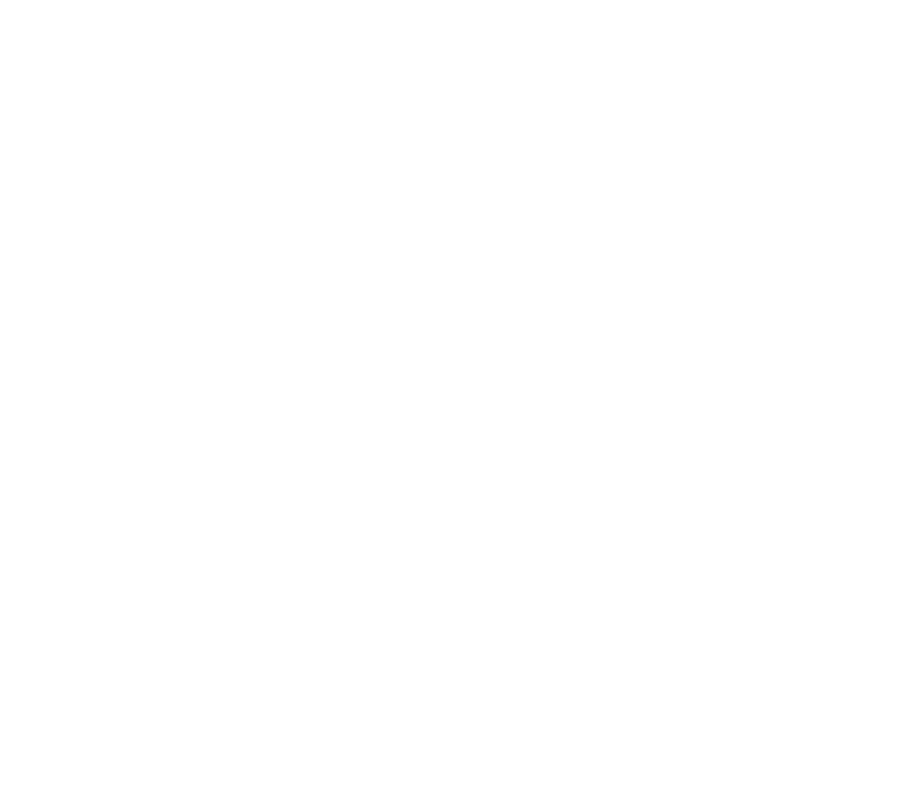
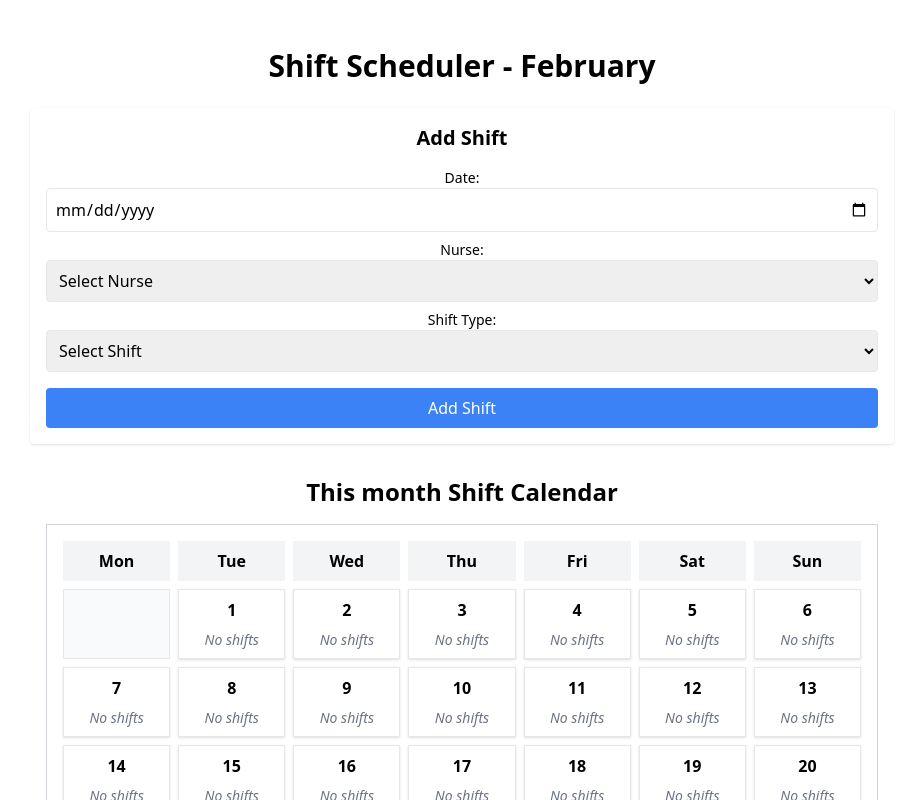
Before and after one commit to LDS-E/Schedule_Frontend, a React (Vite) app: page /ShiftScheduler in a window 1280 px wide. Before the commit this address had no page. Shown: the top 800 px of the page, without its empty margins (178-1101 px from the left). Built offline with nearby package versions, Linux system fonts and the light colour scheme.

Commit message:
matching components CalendarChief and ShiftForm and create one ShiftScheduler instead of those two. Update App.jsx

```diff
--- a/src/App.jsx
+++ b/src/App.jsx
@@ -1,30 +1,13 @@
-import { useState } from "react";
+import React from "react";
+import { BrowserRouter as Router, Routes, Route } from "react-router-dom";
 import LogIn from "./components/LogIn";
 import RegisterBasic from "./components/RegisterBasic";
 import RegisterRegularJumper from "./components/RegisterRegularJumper";
 import RegisterChief from "./components/RegisterChief";
-import CalendarChief from "./components/CalendarChief";
-import ShiftForm from "./components/ShiftForm";
-import NurseList from "./components/NurseList";
-import { BrowserRouter as Router, Routes, Route } from "react-router-dom";
-// Add this for navigation
+import ShiftScheduler from "./components/ShiftScheduler";
 import "./App.css";
 
 function App() {
-  const [shifts, setShifts] = useState({});
-  const [nurses, setNurses] = useState([
-    { id: 1, name: "Alice", nurseType: "RN" },
-    { id: 2, name: "Bob", nurseType: "LPN" },
-  ]);
-
-  const handleAddShift = (date, shiftData) => {
-    const day = parseInt(date.split("-")[2]);
-    setShifts((prevShifts) => ({
-      ...prevShifts,
-      [day]: [...(prevShifts[day] || []), shiftData],
-    }));
-  };
-
   return (
     <Router>
       <Routes>
@@ -36,15 +19,7 @@
           element={<RegisterRegularJumper />}
         />
         <Route path="/RegisterChief" element={<RegisterChief />} />
-        <Route
-          path="/CalendarChief"
-          element={<CalendarChief shifts={shifts} />}
-        />
-        <Route
-          path="/ShiftForm"
-          element={<ShiftForm nurses={nurses} onAddShift={handleAddShift} />}
-        />
-        <Route path="/NurseList" element={<NurseList nurses={nurses} />} />
+        <Route path="/ShiftScheduler" element={<ShiftScheduler />} />
       </Routes>
     </Router>
   );
--- a/src/components/CalendarChief.jsx
+++ /dev/null
@@ -1,54 +0,0 @@
-import React from "react";
-
-const CalendarChief = ({ shifts }) => {
-  // Days of the week
-  const weekDays = ["Mon", "Tue", "Wed", "Thu", "Fri", "Sat", "Sun"];
-  const daysInMonth = Array.from({ length: 31 }, (_, i) => i + 1); // Example for a month with 31 days
-
-  // Start day of the month (adjust to your logic, e.g., fetch from props or calculate dynamically)
-  const startDayOfMonth = 2; // Example: 1 = Mon, 2 = Tue, etc.
-
-  return (
-    <div className="p-4">
-      <h2 className="text-2xl font-bold text-center mb-4">Shift Calendar</h2>
-      {/* Grid for calendar */}
-      <div className="grid grid-cols-7 gap-2 border border-gray-300 p-4">
-        {/* Weekday Headers */}
-        {weekDays.map((day) => (
-          <div key={day} className="font-semibold text-center bg-gray-100 p-2">
-            {day}
-          </div>
-        ))}
-
-        {Array.from({ length: startDayOfMonth - 1 }).map((_, idx) => (
-          <div key={`empty-${idx}`} className="border p-2 bg-gray-50"></div>
-        ))}
-
-        {/* Days with Shifts */}
-        {daysInMonth.map((day) => (
-          <div
-            key={day}
-            className={`border border-gray-200 p-2 shadow ${
-              shifts[day] ? "bg-blue-50" : "bg-white"
-            }`}
-          >
-            <div className="font-bold text-center mb-2">{day}</div>
-            {shifts[day]?.length > 0 ? (
-              shifts[day].map((shift, idx) => (
-                <div key={idx} className="text-sm text-gray-700">
-                  {shift.nurse} - {shift.shiftType}
-                </div>
-              ))
-            ) : (
-              <div className="text-sm text-gray-500 italic text-center">
-                No shifts
-              </div>
-            )}
-          </div>
-        ))}
-      </div>
-    </div>
-  );
-};
-
-export default CalendarChief;
--- a/src/components/ShiftForm.jsx
+++ /dev/null
@@ -1,70 +0,0 @@
-import React, { useState } from "react";
-
-const ShiftForm = ({ nurses, onAddShift }) => {
-  const [formData, setFormData] = useState({
-    date: "",
-    nurse: "",
-    shiftType: "",
-  });
-
-  const handleSubmit = (e) => {
-    e.preventDefault();
-    if (formData.date && formData.nurse && formData.shiftType) {
-      onAddShift(formData.date, formData);
-      setFormData({ date: "", nurse: "", shiftType: "" });
-    }
-  };
-
-  return (
-    <form className="bg-white shadow p-4 rounded mb-4" onSubmit={handleSubmit}>
-      <h2 className="text-xl font-bold mb-4">Add Shift</h2>
-      <div className="mb-2">
-        <label className="block text-sm font-medium">Date:</label>
-        <input
-          type="date"
-          className="w-full border rounded p-2"
-          value={formData.date}
-          onChange={(e) => setFormData({ ...formData, date: e.target.value })}
-        />
-      </div>
-      <div className="mb-2">
-        <label className="block text-sm font-medium">Nurse:</label>
-        <select
-          className="w-full border rounded p-2"
-          value={formData.nurse}
-          onChange={(e) => setFormData({ ...formData, nurse: e.target.value })}
-        >
-          <option value="">Select Nurse</option>
-          {nurses.map((nurse) => (
-            <option key={nurse.id} value={nurse.name}>
-              {nurse.name} ({nurse.nurseType})
-            </option>
-          ))}
-        </select>
-      </div>
-      <div className="mb-2">
-        <label className="block text-sm font-medium">Shift Type:</label>
-        <select
-          className="w-full border rounded p-2"
-          value={formData.shiftType}
-          onChange={(e) =>
-            setFormData({ ...formData, shiftType: e.target.value })
-          }
-        >
-          <option value="">Select Shift</option>
-          <option value="Day (7AM-7PM)">Day (7AM-7PM)</option>
-          <option value="Night (7PM-7AM)">Night (7PM-7AM)</option>
-          <option value="Half Day (7AM-1PM)">Half Day (7AM-1PM)</option>
-        </select>
-      </div>
-      <button
-        type="submit"
-        className="w-full bg-blue-500 text-white font-medium py-2 rounded mt-2"
-      >
-        Add Shift
-      </button>
-    </form>
-  );
-};
-
-export default ShiftForm;
--- /dev/null
+++ b/src/components/ShiftScheduler.jsx
@@ -0,0 +1,143 @@
+import React, { useState, useEffect } from "react";
+
+const ShiftScheduler = () => {
+  const [shifts, setShifts] = useState({});
+  const [currentMonth, setCurrentMonth] = useState("");
+  const [formData, setFormData] = useState({
+    date: "",
+    nurse: "",
+    shiftType: "",
+  });
+
+  const nurses = [
+    { id: 1, name: "Adrianna", nurseType: "Chief" },
+    { id: 2, name: "Bob", nurseType: "Regular" },
+    { id: 3, name: "Anna", nurseType: "Jumper" },
+  ];
+
+  useEffect(() => {
+    const date = new Date();
+    const month = date.toLocaleString("default", { month: "long" });
+    setCurrentMonth(month);
+  }, []);
+
+  const addShift = (date, shiftData) => {
+    const shiftDay = new Date(date).getDate();
+    setShifts((prevShifts) => ({
+      ...prevShifts,
+      [shiftDay]: [...(prevShifts[shiftDay] || []), shiftData],
+    }));
+    setFormData({ date: "", nurse: "", shiftType: "" });
+  };
+
+  const weekDays = ["Mon", "Tue", "Wed", "Thu", "Fri", "Sat", "Sun"];
+  const daysInMonth = Array.from({ length: 31 }, (_, i) => i + 1);
+  const startDayOfMonth = 2;
+
+  return (
+    <div className="max-w-4xl mx-auto p-4">
+      <h1 className="text-3xl font-bold text-center mb-6">
+        Shift Scheduler - {currentMonth}
+      </h1>
+
+      <form
+        className="bg-white shadow p-4 rounded mb-4"
+        onSubmit={(e) => {
+          e.preventDefault();
+          addShift(formData.date, formData);
+        }}
+      >
+        <h2 className="text-xl font-bold mb-4">Add Shift</h2>
+        <div className="mb-2">
+          <label className="block text-sm font-medium">Date:</label>
+          <input
+            type="date"
+            className="w-full border rounded p-2"
+            value={formData.date}
+            onChange={(e) => setFormData({ ...formData, date: e.target.value })}
+          />
+        </div>
+        <div className="mb-2">
+          <label className="block text-sm font-medium">Nurse:</label>
+          <select
+            className="w-full border rounded p-2"
+            value={formData.nurse}
+            onChange={(e) =>
+              setFormData({ ...formData, nurse: e.target.value })
+            }
+          >
+            <option value="">Select Nurse</option>
+            {nurses.map((nurse) => (
+              <option key={nurse.id} value={nurse.name}>
+                {nurse.name} ({nurse.nurseType})
+              </option>
+            ))}
+          </select>
+        </div>
+        <div className="mb-2">
+          <label className="block text-sm font-medium">Shift Type:</label>
+          <select
+            className="w-full border rounded p-2"
+            value={formData.shiftType}
+            onChange={(e) =>
+              setFormData({ ...formData, shiftType: e.target.value })
+            }
+          >
+            <option value="">Select Shift</option>
+            <option value="Day (7AM-7PM)">Day (7AM-7PM)</option>
+            <option value="Night (7PM-7AM)">Night (7PM-7AM)</option>
+            <option value="Half Day (7AM-1PM)">Half Day (7AM-1PM)</option>
+          </select>
+        </div>
+        <button
+          type="submit"
+          className="w-full bg-blue-500 text-white font-medium py-2 rounded mt-2"
+        >
+          Add Shift
+        </button>
+      </form>
+
+      <div className="p-4">
+        <h2 className="text-2xl font-bold text-center mb-4">
+          This month Shift Calendar
+        </h2>
+        <div className="grid grid-cols-7 gap-2 border border-gray-300 p-4">
+          {weekDays.map((day) => (
+            <div
+              key={day}
+              className="font-semibold text-center bg-gray-100 p-2"
+            >
+              {day}
+            </div>
+          ))}
+          {Array.from({ length: startDayOfMonth - 1 }).map((_, idx) => (
+            <div key={`empty-${idx}`} className="border p-2 bg-gray-50"></div>
+          ))}
+          {daysInMonth.map((day) => (
+            <div
+              key={day}
+              className={`border border-gray-200 p-2 shadow ${
+                shifts[day] ? "bg-blue-50" : "bg-white"
+              }`}
+            >
+              <div className="font-bold text-center mb-2">{day}</div>
+              {shifts[day]?.length > 0 ? (
+                shifts[day].map((shift, idx) => (
+                  <div key={idx} className="text-sm text-gray-700">
+                    {shift.nurse} - {shift.shiftType}
+                  </div>
+                ))
+              ) : (
+                <div className="text-sm text-gray-500 italic text-center">
+                  No shifts
+                </div>
+              )}
+            </div>
+          ))}
+        </div>
+      </div>
+    </div>
+  );
+};
+
+export default ShiftScheduler;
```
